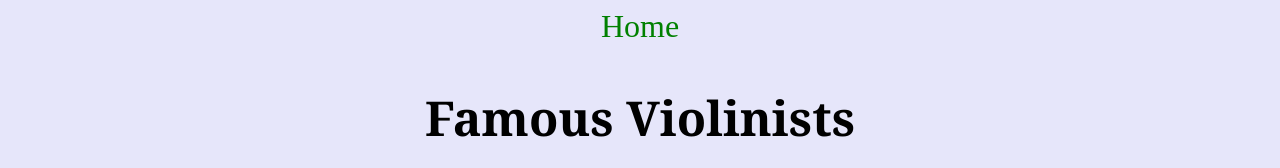
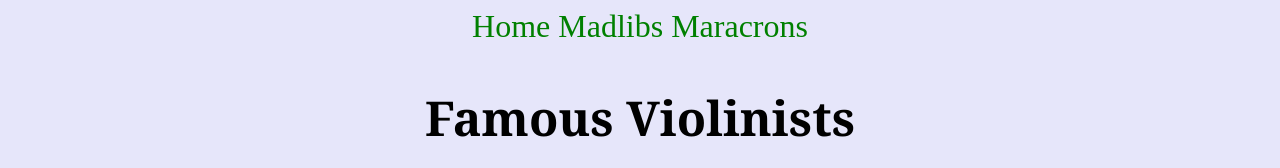
Before and after one commit to WVCS/portfolio-ekookim22, a plain HTML site: page ProjectWebsite.html in a window 1280 px wide. Shown: the top 168 px of the page. Drawn offline with Linux system fonts and the light colour scheme.

Commit message:
Update ProjectWebsite.html

```diff
--- a/ProjectWebsite.html
+++ b/ProjectWebsite.html
@@ -1,6 +1,9 @@
 </div>
 <div class="topnav">
   <a class = "active" href="index.html">Home</a>
+  <a class = "active" href="madlibs.html">Madlibs</a>
+  <a class = "active" href="macarons.html">Maracrons</a>
+
 </div>
 
 <html>
```
